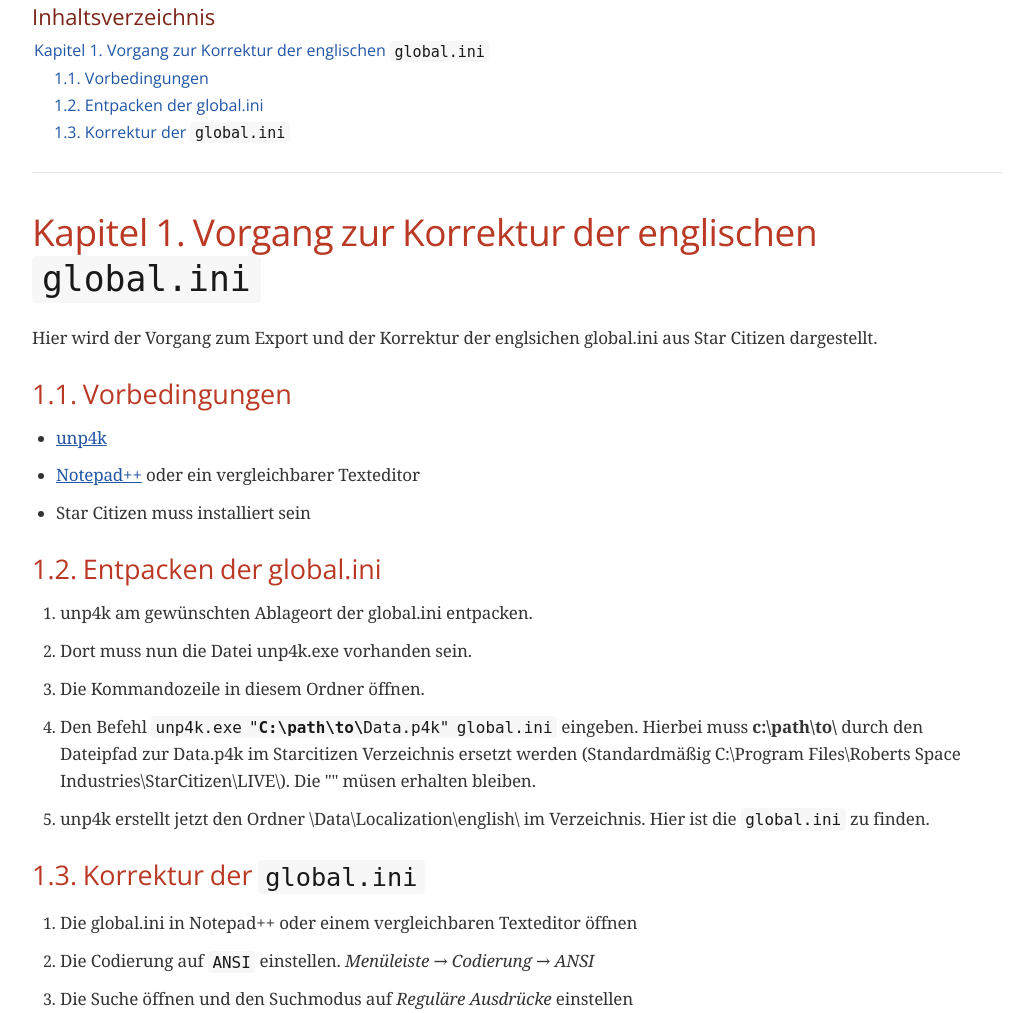
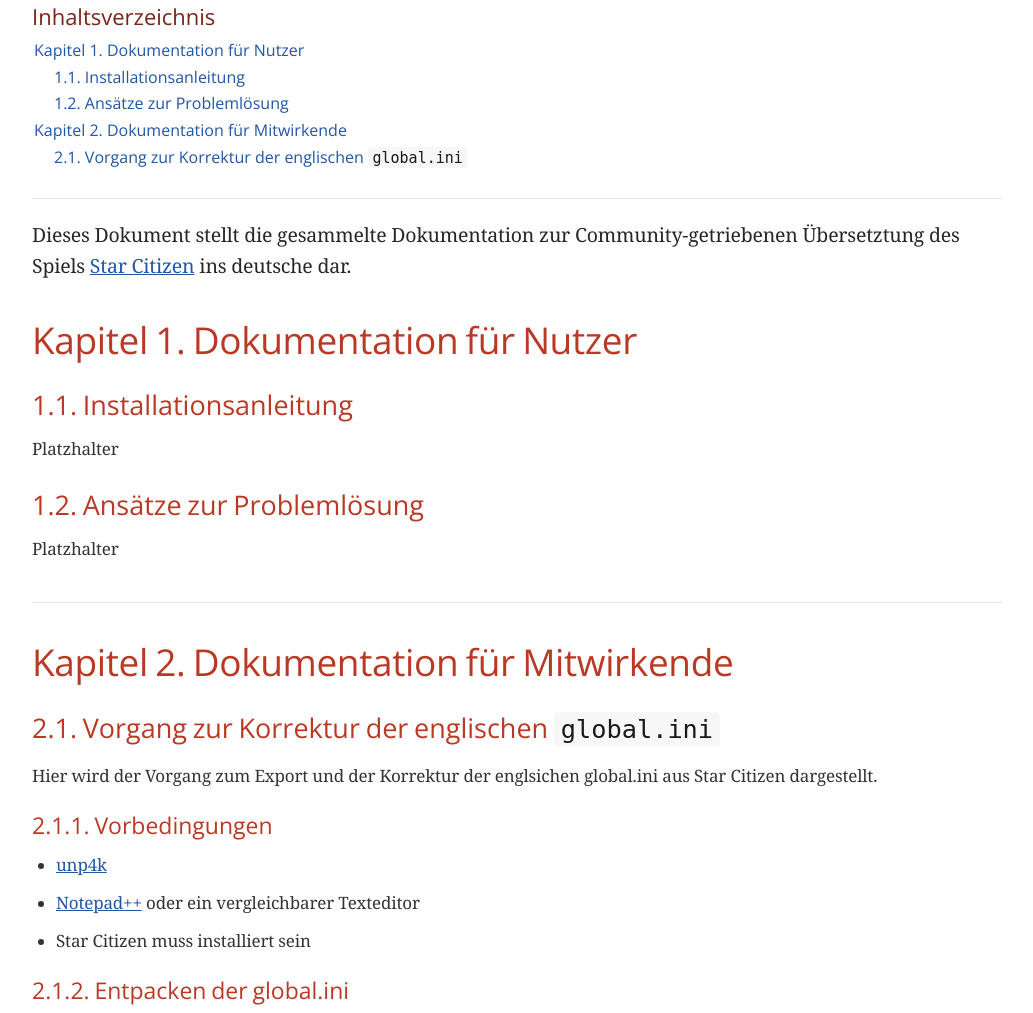
Before and after one commit to rjcncpt/StarCitizen-Deutsch-INI, a plain HTML site: page docs/dokumentation/export/dokumentation.html in a window 1280 px wide. Shown: the part 193-1206 px from the top of the page, without its empty margins (123-1156 px from the left). Drawn offline with nearby package versions, Linux system fonts and the light colour scheme; a web font is replaced by a local one.

Commit message:
Mockup Anleitung Korrektur ini
Signed-off-by: Lucas Greuloch (greluc) <lucas.greuloch@pm.me>

```diff
--- a/docs/dokumentation/export/dokumentation.html
+++ b/docs/dokumentation/export/dokumentation.html
@@ -555,25 +555,55 @@ body.book #toc,body.book #preamble,body.book h1.sect0,body.book .sect1>h2{page-b
 <div id="toc" class="toc">
 <div id="toctitle">Inhaltsverzeichnis</div>
 <ul class="sectlevel1">
-<li><a href="#_vorgang_zur_korrektur_der_englischen_global_ini">Kapitel 1. Vorgang zur Korrektur der englischen <code>global.ini</code></a>
+<li><a href="#_dokumentation_für_nutzer">Kapitel 1. Dokumentation für Nutzer</a>
 <ul class="sectlevel2">
-<li><a href="#_vorbedingungen">1.1. Vorbedingungen</a></li>
-<li><a href="#_entpacken_der_global_ini">1.2. Entpacken der global.ini</a></li>
-<li><a href="#_korrektur_der_global_ini">1.3. Korrektur der <code>global.ini</code></a></li>
+<li><a href="#_installationsanleitung">1.1. Installationsanleitung</a></li>
+<li><a href="#_ansätze_zur_problemlösung">1.2. Ansätze zur Problemlösung</a></li>
+</ul>
+</li>
+<li><a href="#_dokumentation_für_mitwirkende">Kapitel 2. Dokumentation für Mitwirkende</a>
+<ul class="sectlevel2">
+<li><a href="#_vorgang_zur_korrektur_der_englischen_global_ini">2.1. Vorgang zur Korrektur der englischen <code>global.ini</code></a></li>
 </ul>
 </li>
 </ul>
 </div>
 </div>
 <div id="content">
+<div id="preamble">
+<div class="sectionbody">
+<div class="paragraph">
+<p>Dieses Dokument stellt die gesammelte Dokumentation zur Community-getriebenen Übersetztung des Spiels <a href="https://robertsspaceindustries.com/">Star Citizen</a> ins deutsche dar.</p>
+</div>
+</div>
+</div>
 <div class="sect1">
-<h2 id="_vorgang_zur_korrektur_der_englischen_global_ini">Kapitel 1. Vorgang zur Korrektur der englischen <code>global.ini</code></h2>
+<h2 id="_dokumentation_für_nutzer">Kapitel 1. Dokumentation für Nutzer</h2>
 <div class="sectionbody">
+<div class="sect2">
+<h3 id="_installationsanleitung">1.1. Installationsanleitung</h3>
+<div class="paragraph">
+<p>Platzhalter</p>
+</div>
+</div>
+<div class="sect2">
+<h3 id="_ansätze_zur_problemlösung">1.2. Ansätze zur Problemlösung</h3>
+<div class="paragraph">
+<p>Platzhalter</p>
+</div>
+</div>
+</div>
+</div>
+<div class="sect1">
+<h2 id="_dokumentation_für_mitwirkende">Kapitel 2. Dokumentation für Mitwirkende</h2>
+<div class="sectionbody">
+<div class="sect2">
+<h3 id="_vorgang_zur_korrektur_der_englischen_global_ini">2.1. Vorgang zur Korrektur der englischen <code>global.ini</code></h3>
 <div class="paragraph">
 <p>Hier wird der Vorgang zum Export und der Korrektur der englsichen global.ini aus Star Citizen dargestellt.</p>
 </div>
-<div class="sect2">
-<h3 id="_vorbedingungen">1.1. Vorbedingungen</h3>
+<div class="sect3">
+<h4 id="_vorbedingungen">2.1.1. Vorbedingungen</h4>
 <div class="ulist">
 <ul>
 <li>
@@ -588,8 +618,8 @@ body.book #toc,body.book #preamble,body.book h1.sect0,body.book .sect1>h2{page-b
 </ul>
 </div>
 </div>
-<div class="sect2">
-<h3 id="_entpacken_der_global_ini">1.2. Entpacken der global.ini</h3>
+<div class="sect3">
+<h4 id="_entpacken_der_global_ini">2.1.2. Entpacken der global.ini</h4>
 <div class="olist arabic">
 <ol class="arabic">
 <li>
@@ -602,7 +632,7 @@ body.book #toc,body.book #preamble,body.book h1.sect0,body.book .sect1>h2{page-b
 <p>Die Kommandozeile in diesem Ordner öffnen.</p>
 </li>
 <li>
-<p>Den Befehl <code>unp4k.exe "<strong>C:\path\to\</strong>Data.p4k" global.ini</code> eingeben. Hierbei muss <strong>c:\path\to\</strong> durch den Dateipfad zur Data.p4k im Starcitizen Verzeichnis ersetzt werden (Standardmäßig C:\Program Files\Roberts Space Industries\StarCitizen\LIVE\). Die "" müsen erhalten bleiben.</p>
+<p>Den Befehl <code>unp4k.exe "<strong>C:\path\to\</strong>Data.p4k" global.ini</code> eingeben. Hierbei muss <strong><em>c:\path\to\</em></strong> durch den Dateipfad zur Data.p4k im Starcitizen Verzeichnis ersetzt werden (Standardmäßig <strong><em>C:\Program Files\Roberts Space Industries\StarCitizen\LIVE\</em></strong> ). Die "" müsen erhalten bleiben.</p>
 </li>
 <li>
 <p>unp4k erstellt jetzt den Ordner \Data\Localization\english\ im Verzeichnis. Hier ist die <code>global.ini</code> zu finden.</p>
@@ -610,8 +640,8 @@ body.book #toc,body.book #preamble,body.book h1.sect0,body.book .sect1>h2{page-b
 </ol>
 </div>
 </div>
-<div class="sect2">
-<h3 id="_korrektur_der_global_ini">1.3. Korrektur der <code>global.ini</code></h3>
+<div class="sect3">
+<h4 id="_korrektur_der_global_ini">2.1.3. Korrektur der <code>global.ini</code></h4>
 <div class="olist arabic">
 <ol class="arabic">
 <li>
@@ -625,9 +655,9 @@ body.book #toc,body.book #preamble,body.book h1.sect0,body.book .sect1>h2{page-b
 </li>
 <li>
 <p>Nach der Zeichenkette <code>[^\xC2]\xA0</code> suchen.</p>
-<div id="test" class="imageblock">
+<div class="imageblock">
 <div class="content">
-<img src="../bilder/korrektur-eng-ini-suche.png" alt="Korrekt eingestellte Suche">
+<img src="bilder/korrektur-eng-ini-suche.png" alt="Korrekt eingestellte Suche">
 </div>
 <div class="title">Abbildung 1. Korrekt eingestellte Suche</div>
 </div>
@@ -636,13 +666,13 @@ body.book #toc,body.book #preamble,body.book h1.sect0,body.book .sect1>h2{page-b
 <p>Es werden immer zwei Zeichen markiert. Ein beliebiges Zeichen und darauffolgend ein Leerzeichen.</p>
 <div class="imageblock">
 <div class="content">
-<img src="../bilder/korrektur-eng-ini-ersetzen.png" alt="Durch Suche markierte Stelle">
+<img src="bilder/korrektur-eng-ini-ersetzen.png" alt="Durch Suche markierte Zeichen">
 </div>
-<div class="title">Abbildung 2. Durch Suche markierte Stelle</div>
+<div class="title">Abbildung 2. Durch Suche markierte Zeichen</div>
 </div>
 </li>
 <li>
-<p>Zwischen das erste (beliebige) Zeichen und das Leerzeichen das Zeichen <code>Â</code> einfügen.</p>
+<p>Zwischen das erste (beliebige) Zeichen und das nachfolgende Leerzeichen das Zeichen <code>Â</code> einfügen.</p>
 </li>
 <li>
 <p>Die Codierung wieder auf <code>UTF-8-BOM</code> stellen. <em>Menüleiste &#8594; Codierung &#8594; UTF-8-BOM</em></p>
@@ -659,9 +689,10 @@ body.book #toc,body.book #preamble,body.book h1.sect0,body.book .sect1>h2{page-b
 </div>
 </div>
 </div>
+</div>
 <div id="footer">
 <div id="footer-text">
-Last updated 2023-11-13 20:26:22 +0100
+Last updated 2023-11-13 20:44:21 +0100
 </div>
 </div>
 <script>
```
Also changed, not shown: 3 other files.
